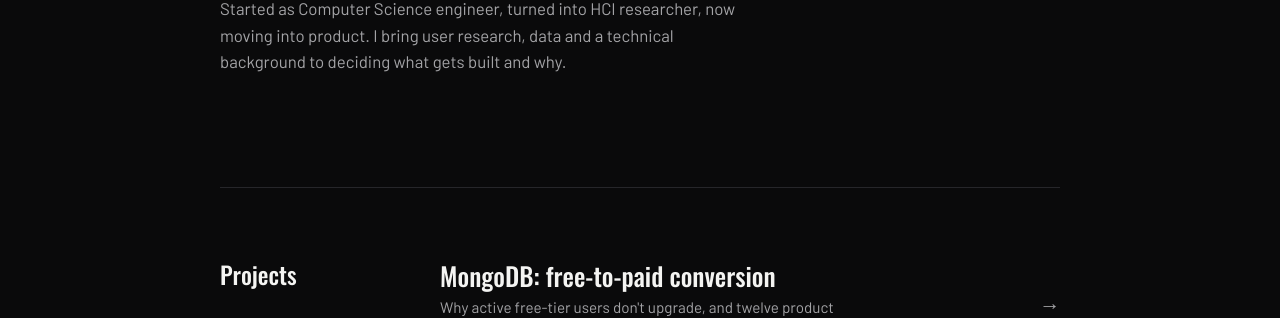
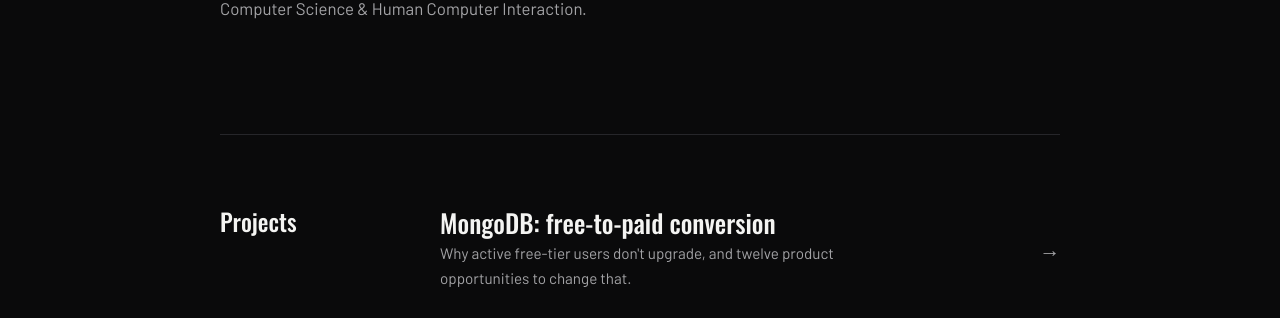
Before and after one commit to MarkelBene/portfolio, a plain HTML site: page index.html in a window 1280 px wide. Shown: the part 782-1100 px from the top of the page. Drawn offline with nearby package versions, Linux system fonts and the light colour scheme.

Commit message:
Revise personal description in index.html
Updated personal description to reflect current focus.

```diff
--- a/index.html
+++ b/index.html
@@ -184,7 +184,7 @@ a.paper p { margin: 0; color: var(--muted); max-width: 64ch; }
       <div class="wrap">
         <div class="lead">
           <h1>I love creating solutions for real life problems.</h1>
-          <p>Started as Computer Science engineer, turned into HCI researcher, now moving into product. I bring user research, data and a technical background to deciding what gets built and why.</p>
+          <p>Computer Science & Human Computer Interaction. </p>
         </div>
 
         <div class="block">
```
